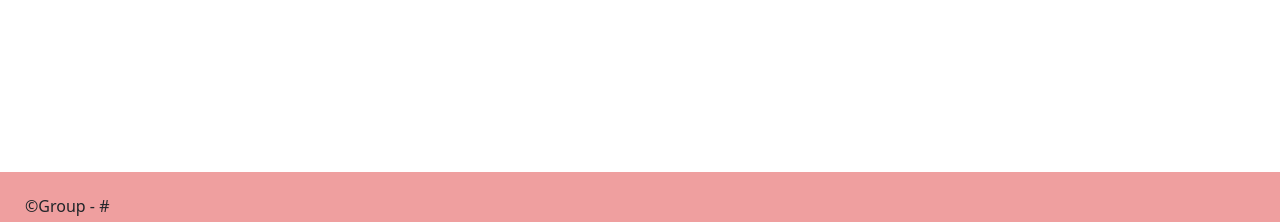
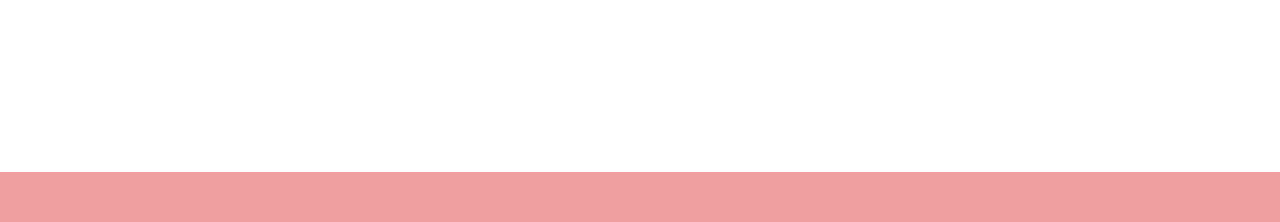
Before and after one commit to SumanthPaul19/Patient_Appointment_Service, a Flask app: page /adddoctor in a window 1280 px wide. Shown: the part 578-800 px from the top of the page. Run offline with Flask 3, Linux system fonts and the light colour scheme.

Commit message:
Update layout.html

```diff
--- a/templates/layout.html
+++ b/templates/layout.html
@@ -30,44 +30,6 @@
 
 <body>
   <!-- Navigation Bar -->
-<!--  <nav class="navbar navbar-expand-xl navbar-dark" style="background-color: #F47C7C;">-->
-<!--    <a class="navbar-brand pad" href="{{ url_for("home") }}"><svg xmlns="http://www.w3.org/2000/svg" width="40"-->
-<!--        height="40" fill="currentColor" class="bi bi-heart-pulse" viewBox="0 0 16 16">-->
-<!--        <path fill-rule="evenodd"-->
-<!--          d="m8 2.748-.717-.737C5.6.281 2.514.878 1.4 3.053.918 3.995.78 5.323 1.508 7H.43c-2.128-5.697 4.165-8.83 7.394-5.857.06.055.119.112.176.171a3.12 3.12 0 0 1 .176-.17c3.23-2.974 9.522.159 7.394 5.856h-1.078c.728-1.677.59-3.005.108-3.947C13.486.878 10.4.28 8.717 2.01L8 2.748ZM2.212 10h1.315C4.593 11.183 6.05 12.458 8 13.795c1.949-1.337 3.407-2.612 4.473-3.795h1.315c-1.265 1.566-3.14 3.25-5.788 5-2.648-1.75-4.523-3.434-5.788-5Zm8.252-6.686a.5.5 0 0 0-.945.049L7.921 8.956 6.464 5.314a.5.5 0 0 0-.88-.091L3.732 8H.5a.5.5 0 0 0 0 1H4a.5.5 0 0 0 .416-.223l1.473-2.209 1.647 4.118a.5.5 0 0 0 .945-.049l1.598-5.593 1.457 3.642A.5.5 0 0 0 12 9h3.5a.5.5 0 0 0 0-1h-3.162l-1.874-4.686Z" />-->
-<!--      </svg></a>-->
-<!--    <button class="navbar-toggler" type="button" data-toggle="collapse" data-target="#navbarSupportedContent"-->
-<!--      aria-controls="navbarSupportedContent" aria-expanded="false" aria-label="Toggle navigation">-->
-<!--      <span class="navbar-toggler-icon"></span>-->
-<!--    </button>-->
-
-<!--    <div class="collapse navbar-collapse" id="navbarSupportedContent">-->
-<!--      <ul class="navbar-nav mr-auto">-->
-<!--        <li class="nav-item active">-->
-<!--          <a class="nav-link" href="{{ url_for("home") }}">Home</a>-->
-<!--        </li>-->
-<!--        <li class="nav-item">-->
-<!--          <a class="nav-link" href="{{ url_for("doctor") }}">Doctors</a>-->
-<!--        </li>-->
-<!--        <li class="nav-item">-->
-<!--          <a class="nav-link" href="{{ url_for("patient") }}">Patients</a>-->
-<!--        </li>-->
-<!--        <li class="nav-item">-->
-<!--                {% if session.get('doctor_id') %}-->
-<!--                &lt;!&ndash; If a doctor is logged in, show the logout button &ndash;&gt;-->
-<!--                <a class="nav-link" href="{{ url_for('logout') }}">Logout</a>-->
-<!--                {% elif session.get('user') %}-->
-<!--                &lt;!&ndash; If a patient is logged in, show the logout button &ndash;&gt;-->
-<!--                <a class="nav-link" href="{{ url_for('logout') }}">Logout</a>-->
-<!--                {% else %}-->
-<!--                &lt;!&ndash; If no one is logged in, show the login button &ndash;&gt;-->
-<!--                <a class="nav-link" href="{{ url_for('login') }}">Login</a>-->
-<!--                {% endif %}-->
-<!--        </li>-->
-
-<!--      </ul>-->
-<!--    </div>-->
-<!--  </nav>-->
 <nav class="navbar navbar-expand-xl navbar-dark" style="background-color: #F47C7C;">
     <a class="navbar-brand pad" href="{{ url_for("home") }}"><svg xmlns="http://www.w3.org/2000/svg" width="40"
             height="40" fill="currentColor" class="bi bi-heart-pulse" viewBox="0 0 16 16">
@@ -90,18 +52,6 @@
             <li class="nav-item">
                 <a class="nav-link" href="{{ url_for("patient") }}">Patients</a>
             </li>
-<!--            <li class="nav-item">-->
-<!--                {% if session.get('doctor') %}-->
-<!--                &lt;!&ndash; If a doctor is logged in, show the logout button &ndash;&gt;-->
-<!--                <a class="nav-link" href="{{ url_for('logout') }}">Logout</a>-->
-<!--                {% elif session.get('user') %}-->
-<!--                &lt;!&ndash; If a patient is logged in, show the logout button &ndash;&gt;-->
-<!--                <a class="nav-link" href="{{ url_for('logout') }}">Logout</a>-->
-<!--                {% else %}-->
-<!--                &lt;!&ndash; If no one is logged in, show the login button &ndash;&gt;-->
-<!--                <a class="nav-link" href="{{ url_for('login') }}">Login</a>-->
-<!--                {% endif %}-->
-<!--            </li>-->
           <li class="nav-item">
                 {% if session.get('user') %}
                 <!-- If a doctor or patient is logged in, show the logout button -->
@@ -120,7 +70,7 @@
   <!-- Footer -->
   <footer>
     <div>
-      <h6>©Group - #</h6>
+<!--       <h6>©Group - #</h6> -->
     </div>
   </footer>
 
```
